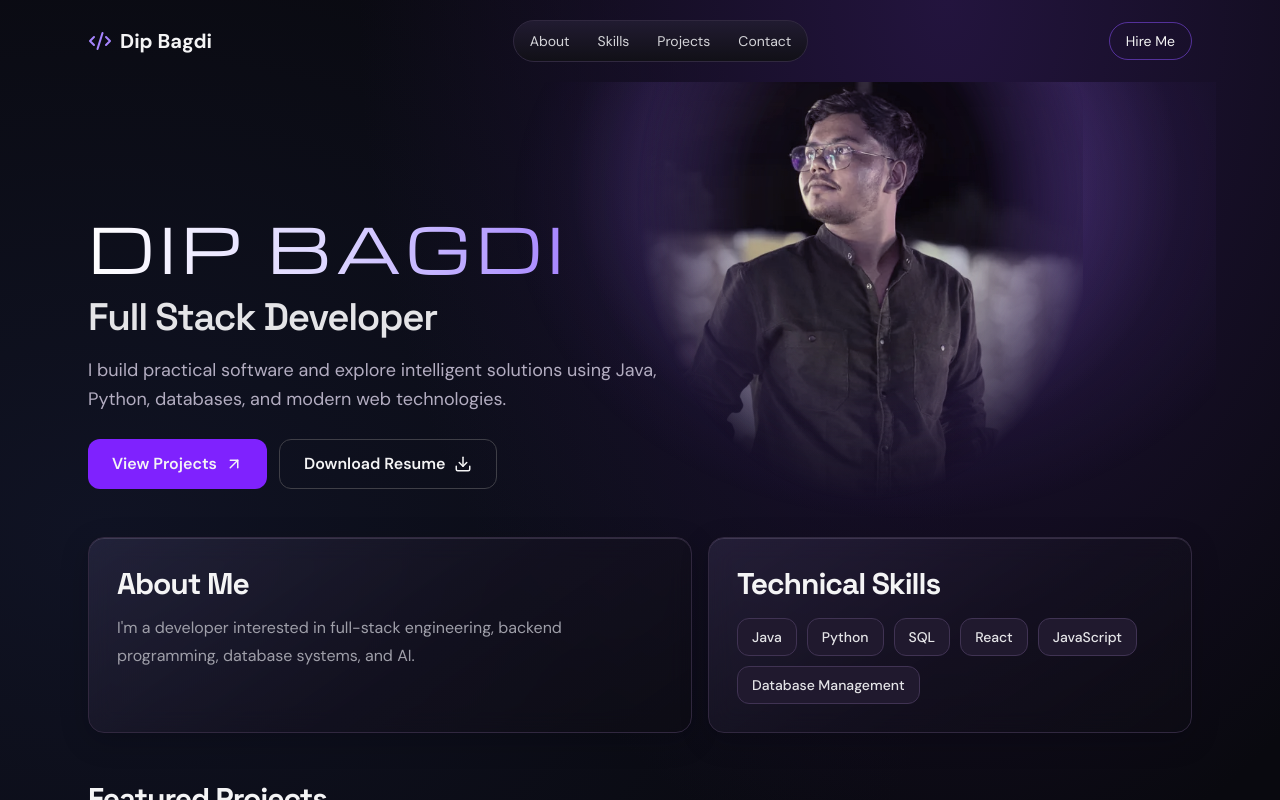
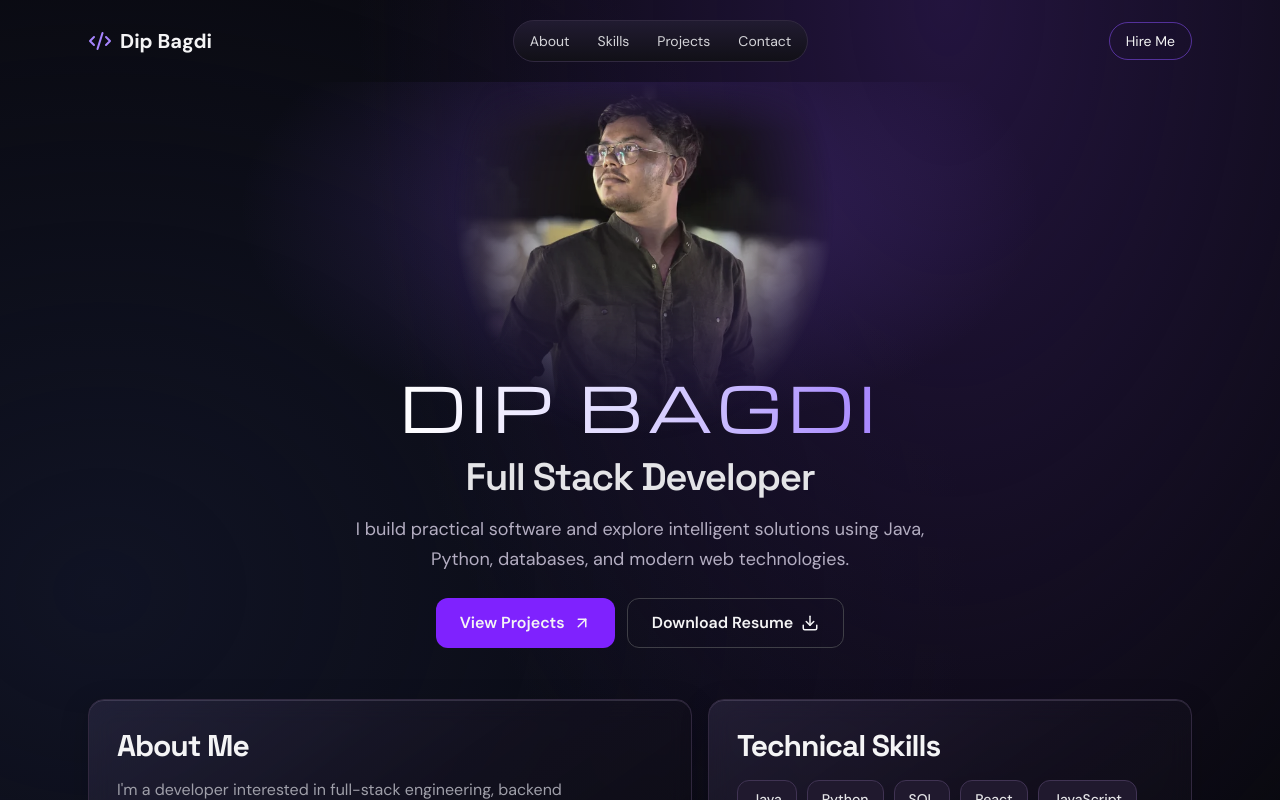
Before and after one commit to dip078/Portfolio, a React (Vite) app: page / in a window 1280 px wide. Shown: the top 800 px of the page. Built offline with nearby package versions, Linux system fonts and the light colour scheme.

Commit message:
Recompose hero around a centered portrait and wordmark

```diff
--- a/src/App.jsx
+++ b/src/App.jsx
@@ -50,13 +50,13 @@ export default function App() {
       <main id="home">
         <section className="hero mx-auto max-w-6xl px-6">
           <div className="hero-portrait">
-            <img src="/dip-bagdi-portrait.webp" alt="Dip Bagdi" />
+            <img src="/dip-bagdi-portrait.webp" alt="Dip Bagdi" fetchPriority="high" />
           </div>
           <div className="hero-copy">
             <h1 className="hero-name"><span className="bg-gradient-to-r from-white via-violet-200 to-violet-400 bg-clip-text text-transparent">Dip Bagdi</span></h1>
             <h2 className="hero-role mt-3 text-zinc-200">Full Stack Developer</h2>
             <p className="hero-intro mt-4">I build practical software and explore intelligent solutions using Java, Python, databases, and modern web technologies.</p>
-            <div className="mt-6 flex flex-wrap gap-3">
+            <div className="mt-6 flex flex-wrap justify-center gap-3">
               <a href="#projects" className="inline-flex items-center gap-2 rounded-xl bg-violet-600 px-6 py-3 font-semibold hover:bg-violet-500">View Projects <ArrowUpRight size={18}/></a>
               <a href="/resume.pdf" download className="inline-flex items-center gap-2 rounded-xl border border-zinc-700 px-6 py-3 font-semibold hover:border-violet-400">Download Resume <Download size={18}/></a>
             </div>
--- a/src/index.css
+++ b/src/index.css
@@ -19,62 +19,39 @@ body { margin: 0; }
 .hero {
   position: relative;
   isolation: isolate;
-  display: grid;
-  align-items: end;
-  min-height: clamp(320px, 36vw, 455px);
-  padding-top: 4rem;
-  padding-bottom: 3rem;
+  padding-top: clamp(11rem, 28vw, 18rem);
+  padding-bottom: clamp(2rem, 4vw, 3.25rem);
+  text-align: center;
 }
 
 .hero-copy {
-  z-index: 1;
-  width: min(60%, 37rem);
+  position: relative;
+  width: min(100%, 38rem);
+  margin-inline: auto;
 }
 
 .hero-portrait {
   position: absolute;
-  inset: 0 0 0 37%;
+  z-index: -1;
+  inset: 0 0 auto;
+  height: clamp(15rem, 36vw, 24rem);
   display: grid;
-  justify-items: center;
-  overflow: hidden;
-  isolation: isolate;
-  background: radial-gradient(ellipse at 57% 27%, #8e60f34f 0%, #54369130 32%, transparent 67%);
+  place-items: start center;
+  background: radial-gradient(ellipse min(42vw, 25rem) 14rem at 50% 33%, #744cca50, transparent);
   pointer-events: none;
 }
 
 .hero-portrait img {
-  width: min(100%, 460px);
+  width: clamp(15rem, 42vw, 25rem);
   height: 100%;
   min-height: 0;
   object-fit: cover;
-  object-position: center 21%;
-  filter: saturate(0.48) brightness(0.88) contrast(1.08);
-  mask-image: radial-gradient(ellipse 50% 66% at 53% 26%, #000 32%, #000e 52%, transparent 100%);
-}
-
-.hero-portrait::after {
-  position: absolute;
-  inset: 0;
-  background: radial-gradient(ellipse at 53% 21%, #a980fc66, transparent 56%);
-  mix-blend-mode: soft-light;
-  content: "";
-}
-
-@media (max-width: 767px) {
-  .hero {
-    padding-top: clamp(10.5rem, 49vw, 17rem);
-    padding-bottom: 2rem;
-  }
-
-  .hero-copy { width: 100%; }
-
-  .hero-portrait {
-    inset: 0 0 auto;
-    height: clamp(235px, 64vw, 365px);
-    justify-items: end;
-  }
-
-  .hero-portrait img { width: min(88%, 390px); }
+  object-position: center 15%;
+  filter: saturate(0.7) brightness(0.93);
+  mask-image:
+    radial-gradient(ellipse 49% 63% at 51% 33%, #000 30%, #000c 56%, transparent 97%),
+    linear-gradient(to bottom, transparent, #000 13%, #000 51%, transparent 96%);
+  mask-composite: intersect;
 }
 
 .surface {
@@ -137,6 +114,7 @@ h1, h2, h3, h4 {
 
 .hero-intro {
   max-width: 54ch;
+  margin-inline: auto;
   color: #b3adc1;
   font-size: clamp(1rem, 2.2vw, 1.125rem);
   line-height: 1.65;
```
